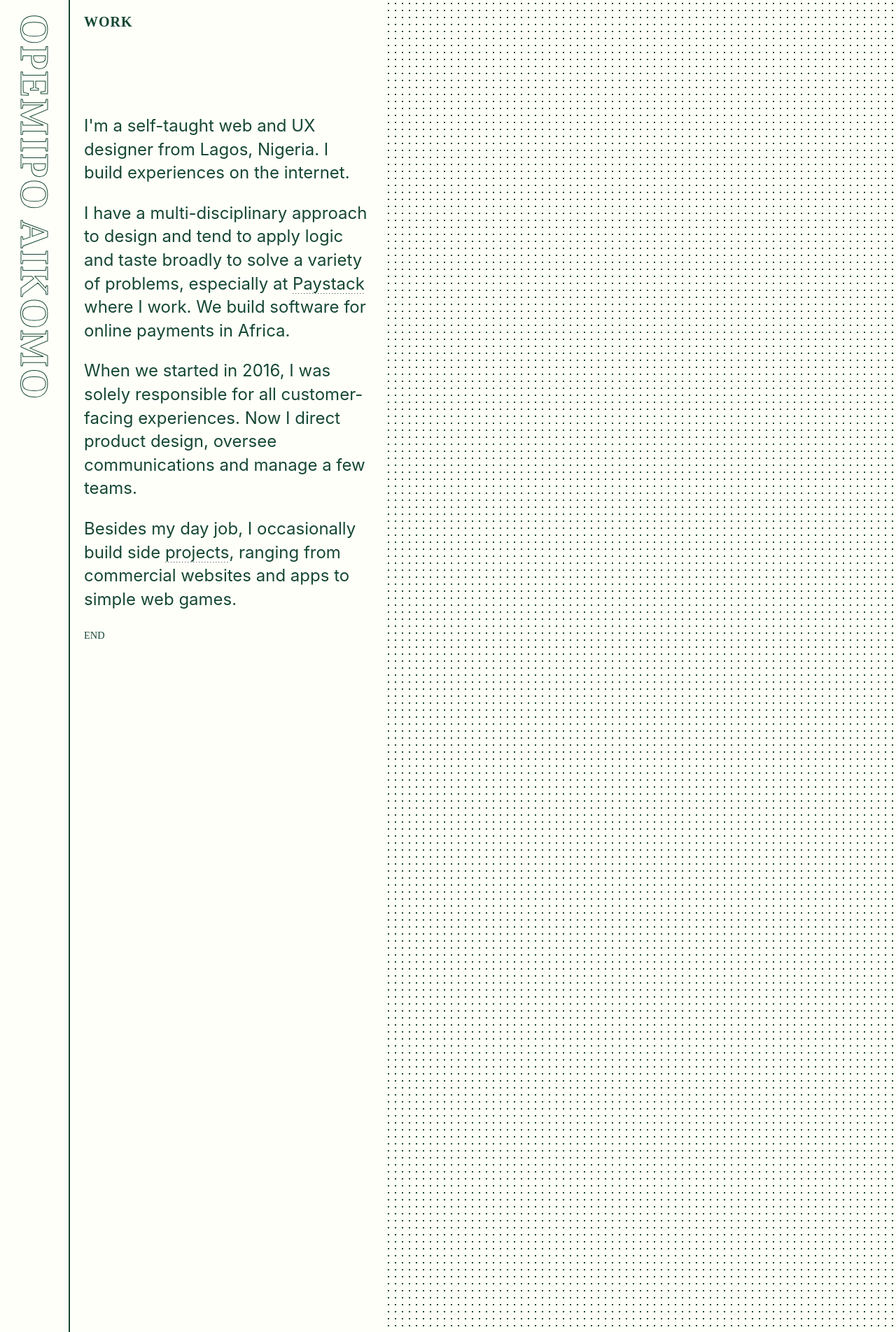
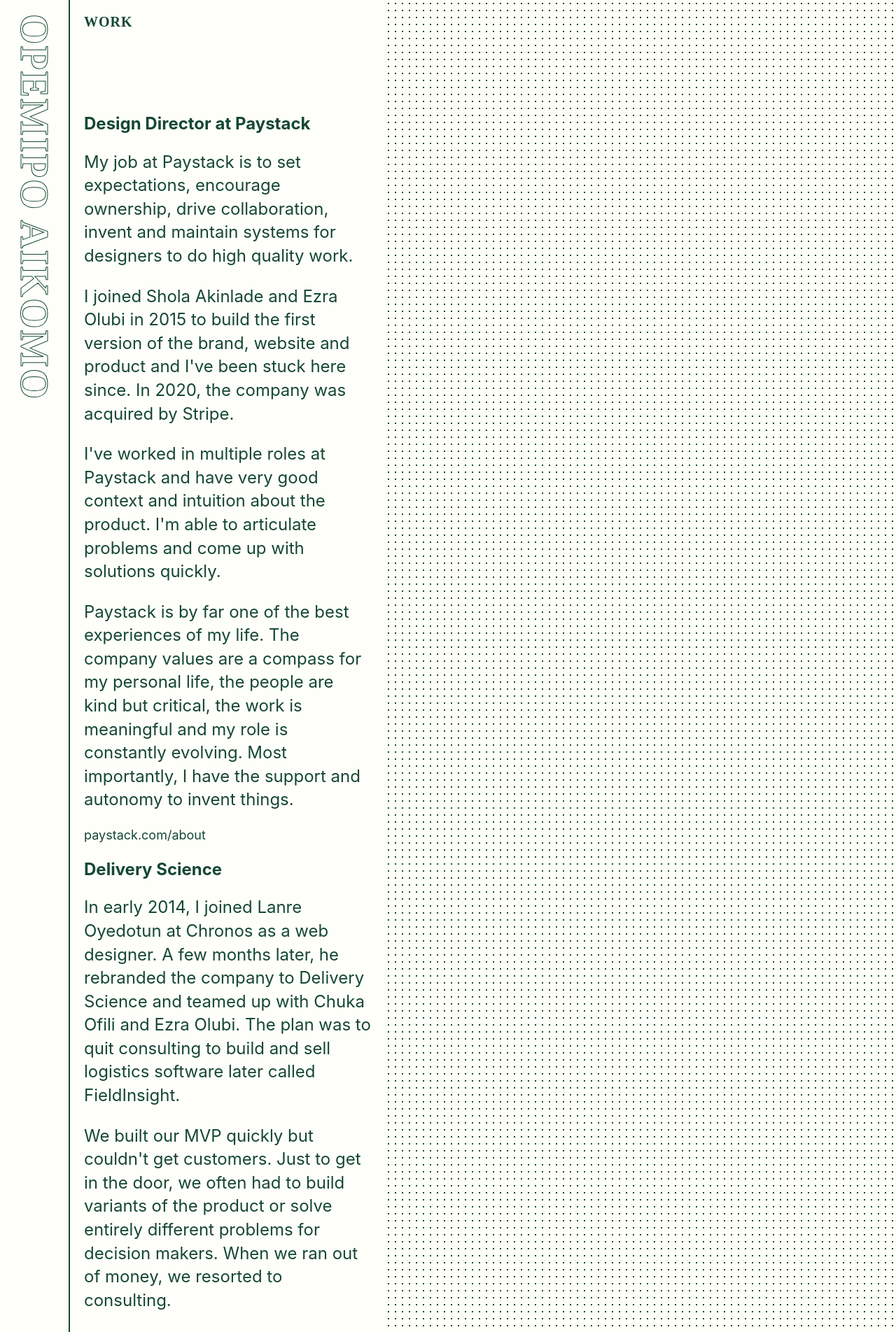
Before and after one commit to fathermerry/opemipo.com, a Jekyll site: the page built from work.md, in a window 1280 px wide. Shown: the top 1904 px of the page at 70% size. Built offline with Jekyll 4.4.1, drawn with Linux system fonts in a browser that asks for light colours; some web fonts are replaced; some of the changed text lies outside the part shown.

Commit message:
Add downloaded copy from Notion

```diff
--- a/_includes/pages/work.html
+++ b/_includes/pages/work.html
@@ -1,7 +1,51 @@
 <div class="prose">
-  <p>I'm a self-taught web and UX designer from Lagos, Nigeria. I build experiences on the internet.</p>
-  <p>I have a multi-disciplinary approach to design and tend to apply logic and taste broadly to solve a variety of problems, especially at <a href="#">Paystack</a> where I work. We build software for online payments in Africa.</p>
-  <p>When we started in 2016, I was solely responsible for all customer-facing experiences. Now I direct product design, oversee communications and manage a few teams.</p>
-  <p>Besides my day job, I occasionally build side <a href="https://www.notion.so/fee84c8a2821422b9a67b774678c026d?v=117edfc173a1456d9e3dcddfd5f7361e">projects</a>, ranging from commercial websites and apps to simple web games.</p>
-  <small>END</small>
+  <h3 class="" id="b110f8bc-c659-48c5-ac46-ad3dfbbfb737">Design Director at Paystack</h3>
+  <p class="" id="df4f18b3-0219-4c27-9670-27f320cebcae">My job at Paystack is to set expectations, encourage ownership, drive collaboration, invent and maintain systems for designers to do high quality work.</p>
+  <p class="" id="d26a8517-cecc-430f-870f-98608fda0551">I joined Shola Akinlade and Ezra Olubi in 2015 to build the first version of the brand, website and product and I&#x27;ve been stuck here since. In 2020, the company was acquired by Stripe.</p>
+  <p class="" id="e9b67613-0c2b-4fc0-a742-5618217b17dc">I&#x27;ve worked in multiple roles at Paystack and have very good context and intuition about the product. I&#x27;m able to articulate problems and come up with solutions quickly.</p>
+  <p class="" id="cdffa6cf-0fb2-4df2-92b5-029425e61112">Paystack is by far one of the best experiences of my life. The company values are a compass for my personal life, the people are kind but critical, the work is meaningful and my role is constantly evolving. Most importantly, I have the support and autonomy to invent things.</p>
+  <ul class="bulleted-list" id="553a0569-f511-4b9a-86c7-b378ba6f7218">
+    <li>
+      <a href="https://paystack.com/about">paystack.com/about</a>
+    </li>
+  </ul>
+  <p class="" id="e931a22c-d51c-4e7e-887d-5cd066088490"></p>
+  <h3 class="" id="a02294ad-dccc-484e-9cc9-76fe73cba6d0">Delivery Science</h3>
+  <p class="" id="8637ade7-779e-44d2-8b03-2917fbef3d21">In early 2014, I joined Lanre Oyedotun at Chronos as a web designer. A few months later, he rebranded the company to Delivery Science and teamed up with Chuka Ofili and Ezra Olubi. The plan was to quit consulting to build and sell logistics software later called FieldInsight.</p>
+  <p class="" id="7e28fbc1-ffda-41d1-8ec0-2fcfda103ba1">We built our MVP quickly but couldn&#x27;t get customers. Just to get in the door, we often had to build variants of the product or solve entirely different problems for decision makers. When we ran out of money, we resorted to consulting.</p>
+  <p class="" id="af6b17bf-c5d6-43bf-9f83-7dcda97adefe">Lanre encouraged us to learn by doing and that&#x27;s what we all did. Angular JS. Version control. Node. Sails. Microservices. Container architecture. Everybody was learning everything. We were often working on multiple things at a time, so we tried new things on different products.</p>
+  <p class="" id="8d3ab01f-9c4e-4d2e-be3f-05b22530dfa2">We were a little prone to over-engineering, but it was a great learning environment.</p>
+  <p class="" id="bd281989-475f-4968-9bea-f3146f4e7d1a">Ezra and I left DS for Paystack at the end of 2015. Three of our friends/colleagues—Seike Ibojo, Loknan Nanyaks and Shope Johnson—also joined us later.</p>
+  <p class="" id="2bc3a9b4-417a-420a-b23f-d8108ed82fb4">DS was a very formative experience for me. I learnt how to do good work fast while also learning. I got a well-rounded education in product development. I also learnt how to build team spirit.</p>
+  <p class="" id="c3d5eb3b-66c4-4f90-af65-fa2a416ca669">Unfortunately, the company didn&#x27;t make it.</p>
+  <ul class="bulleted-list" id="112080a4-6acd-4eb3-a00c-4a03912ab75e">
+    <li>
+      <a href="https://www.fieldinsight.co/">fieldinsight.co</a>
+    </li>
+  </ul>
+  <p class="" id="8411906a-9c36-4333-9c30-fef87604980f"></p>
+  <h3 class="" id="c6ee3e4e-0b3c-4717-b01a-e273c80527e0">Helloworld</h3>
+  <p class="" id="082e43ac-fd11-4961-bace-7240da434d50">In 2014, Timi Ajiboye and I started working together as Helloworld. For the next four years, we made digital products for clients and small experiments of our own.</p>
+  <p class="" id="5d8311e0-4afc-43ce-8d50-91e2be5c8a48">Helloworld was also a collective. On large projects, we hired friends like Onyekachi Mbaike, Lolu Bodunwa, Segun Famisa, Efe Money e.t.c. to help.</p>
+  <p class="" id="79b7867a-fb2f-416e-bc75-d387997e8364">Timi now leads BuyCoins and is building Backdrop. We no longer run Helloworld but we both still value and hire independent creators in our separate careers.</p>
+  <ul class="bulleted-list" id="0548df0c-ce63-41f6-8ed3-0c8f3eb1fec2">
+    <li>
+      <a href="https://helloworld.ng/">helloworld.ng</a>
+    </li>
+  </ul>
+  <ul class="bulleted-list" id="d986bd7f-19a3-438a-93b2-4ad49e1f9923">
+    <li>
+      <a href="https://timiajiboye.com/">timiajiboye.com</a>
+    </li>
+  </ul>
+  <p class="" id="2fe95fb6-46fd-48d2-a2b6-a6260c63c71a"></p>
+  <h3 class="" id="1a6c4f77-a7cd-4356-8f60-6cfcde2b614b">Devcenter</h3>
+  <p class="" id="f2a2b657-a864-4c67-8a79-f15e768f6c60">In 2013, I started a database of Nigerian designers called Curation. It didn&#x27;t go far, but in the process I founded Devcenter with Akin Falomo, Seun Awoyele and Kolawole Balogun.</p>
+  <p class="" id="044dbe11-c296-4f60-84db-03db1635c4fd">At first, Devcenter was a site for sharing side projects. Slowly, it started to evolved into a community. I worked on it for two years until I joined Paystack.</p>
+  <p class="" id="c9d2877e-ef34-4acb-84fc-b0fc4be1fe1e">Under Akin&#x27;s direction, Devcenter is now a community of 12,000+ software developers, creatives and technology professionals.</p>
+  <ul class="bulleted-list" id="e6bbe17e-1469-4bbf-b475-f98a05e3d3ae">
+    <li>
+      <a href="https://www.devcenter.co/">devcenter.co</a>
+    </li>
+  </ul>
 </div>
```
